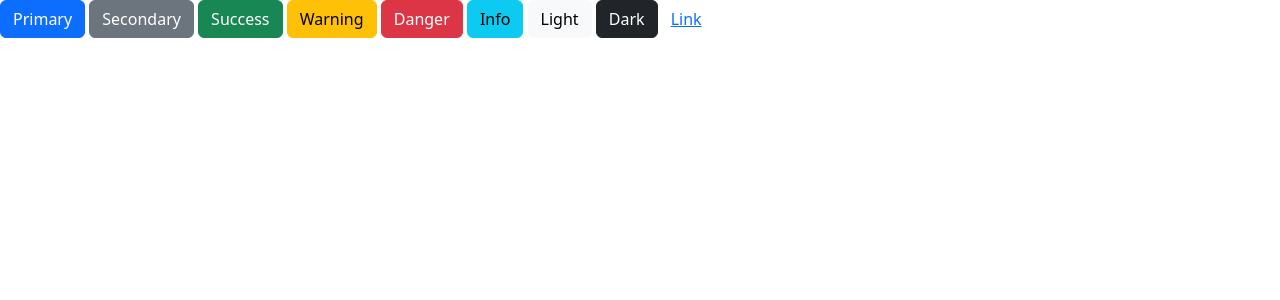
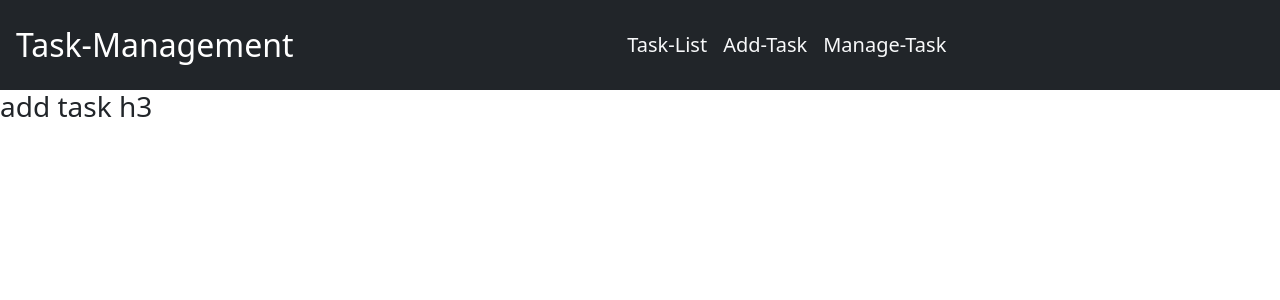
Before and after one commit to Rayhan108/task-management, a React (Vite) app: page /addTask in a window 1280 px wide. Shown: the top 300 px of the page. Built offline with nearby package versions, Linux system fonts and the light colour scheme.

Commit message:
basic router setup

```diff
--- a/index.html
+++ b/index.html
@@ -4,7 +4,7 @@
     <meta charset="UTF-8" />
     <link rel="icon" type="image/svg+xml" href="/vite.svg" />
     <meta name="viewport" content="width=device-width, initial-scale=1.0" />
-    <title>Vite + React</title>
+    <title>Task-Management</title>
   </head>
   <body>
     <div id="root"></div>
--- a/src/Pages/AddTask/AddTask.jsx
+++ b/src/Pages/AddTask/AddTask.jsx
@@ -3,7 +3,7 @@
 const AddTask = () => {
     return (
         <div>
-            <h3>add task</h3>
+            <h3>add task h3</h3>
         </div>
     );
 };
--- /dev/null
+++ b/src/Pages/Shared/NavigationBar/NavigationBar.jsx
@@ -0,0 +1,54 @@
+
+import {  Container,  Nav, Navbar } from "react-bootstrap";
+import {  NavLink } from "react-router-dom";
+
+
+
+const NavigationBar = () => {
+
+
+  return (
+    <div>
+      <Navbar
+        className="  p-3 "
+        collapseOnSelect
+        expand="lg"
+        bg="dark"
+        variant="dark"
+      >
+        <Navbar.Brand className="fs-2" to="/">
+          Task-Management
+        </Navbar.Brand>
+        <Container>
+          <Navbar.Toggle aria-controls="responsive-navbar-nav" />
+          <Navbar.Collapse id="responsive-navbar-nav">
+            <Nav className="mx-auto ">
+              <NavLink
+                className="text-decoration-none text-light  fs-5  "
+                to="/"
+              >
+                Task-List
+              </NavLink>
+
+              <NavLink
+                to="/addTask"
+                className="text-decoration-none ms-3 text-light fs-5 "
+              >
+                Add-Task
+              </NavLink>
+              <NavLink
+                to="/manageTask"
+                className="text-decoration-none ms-3 text-light fs-5 "
+              >
+                Manage-Task
+              </NavLink>
+            </Nav>
+
+          </Navbar.Collapse>
+        </Container>
+      </Navbar>
+    </div>
+  );
+};
+
+export default NavigationBar;
--- /dev/null
+++ b/src/layout/Main.jsx
@@ -0,0 +1,14 @@
+import { Outlet } from "react-router-dom";
+import NavigationBar from "../Pages/Shared/NavigationBar/NavigationBar";
+
+
+const Main = () => {
+    return (
+        <div>
+            <NavigationBar></NavigationBar>
+            <Outlet></Outlet>
+        </div>
+    );
+};
+
+export default Main;
--- a/src/main.jsx
+++ b/src/main.jsx
@@ -1,11 +1,18 @@
 import React from 'react'
 import ReactDOM from 'react-dom/client'
+import { RouterProvider } from 'react-router-dom'
+import './index.css'
 import 'bootstrap/dist/css/bootstrap.min.css';
-import App from './App.jsx'
-import './index.css'
+import router from './routes/router'
+
+
 
 ReactDOM.createRoot(document.getElementById('root')).render(
-  <React.StrictMode>
-    <App />
-  </React.StrictMode>,
+
+    <React.StrictMode>
+
+  <RouterProvider router={router} />
+
+  </React.StrictMode>
+
 )
--- /dev/null
+++ b/src/routes/router.jsx
@@ -0,0 +1,38 @@
+import {
+    createBrowserRouter,
+
+  } from "react-router-dom";
+
+
+import Main from "../layout/Main";
+import TaskList from "../Pages/TaskList/TaskList";
+import AddTask from "../Pages/AddTask/AddTask";
+import TaskManagement from "../Pages/TaskManagement/TaskManagement";
+
+
+  const router = createBrowserRouter([
+    {
+      path: "/",
+      element: <Main></Main>,
+
+      children:[
+        {
+            path:'/',
+            element:<TaskList></TaskList>
+        },
+        {
+            path:'/addTask',
+            element:<AddTask></AddTask>,
+
+        },
+        {
+            path:'/manageTask',
+            element:<TaskManagement></TaskManagement>
+        }
+
+
+      ]
+    },
+  ]);
+
+export default router;
```
